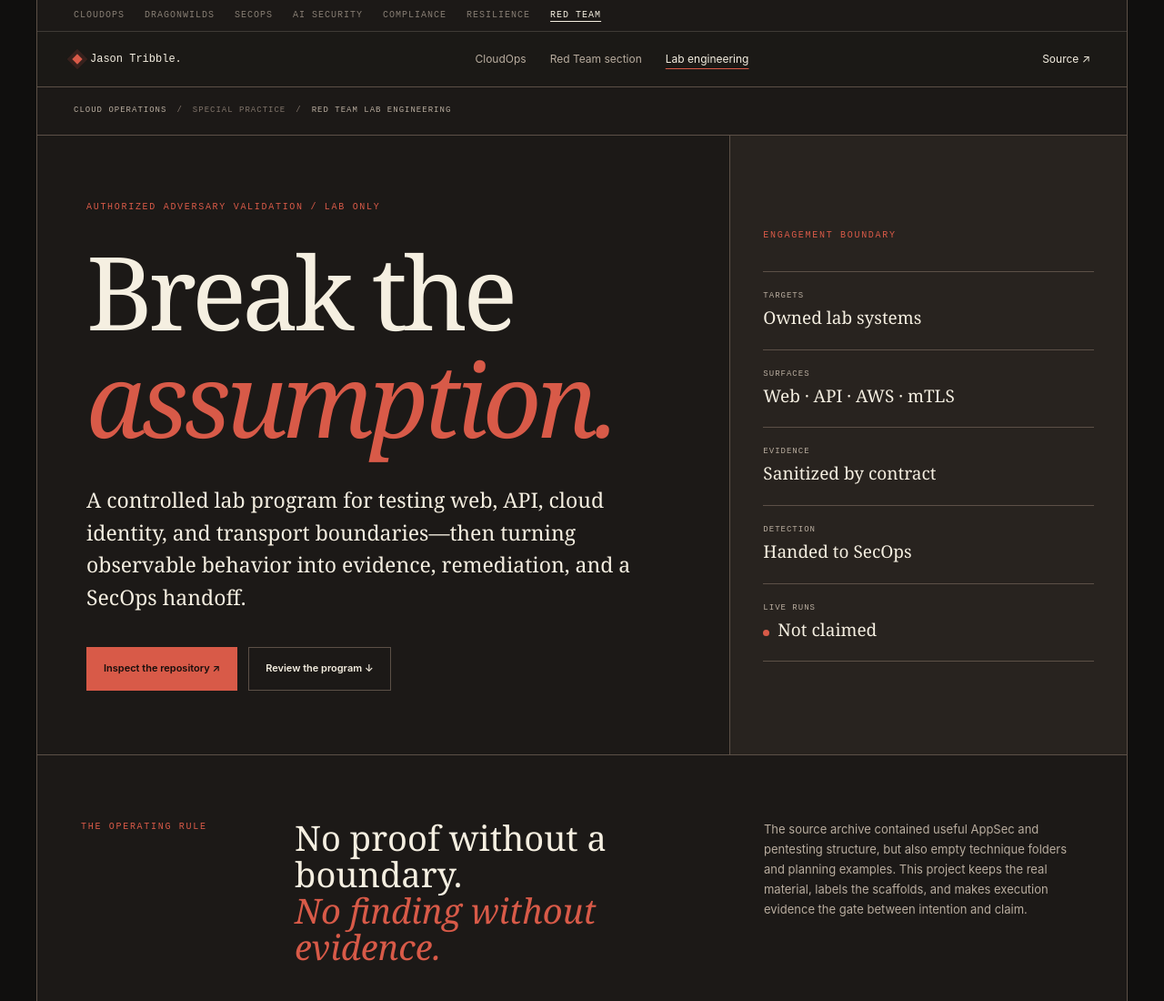
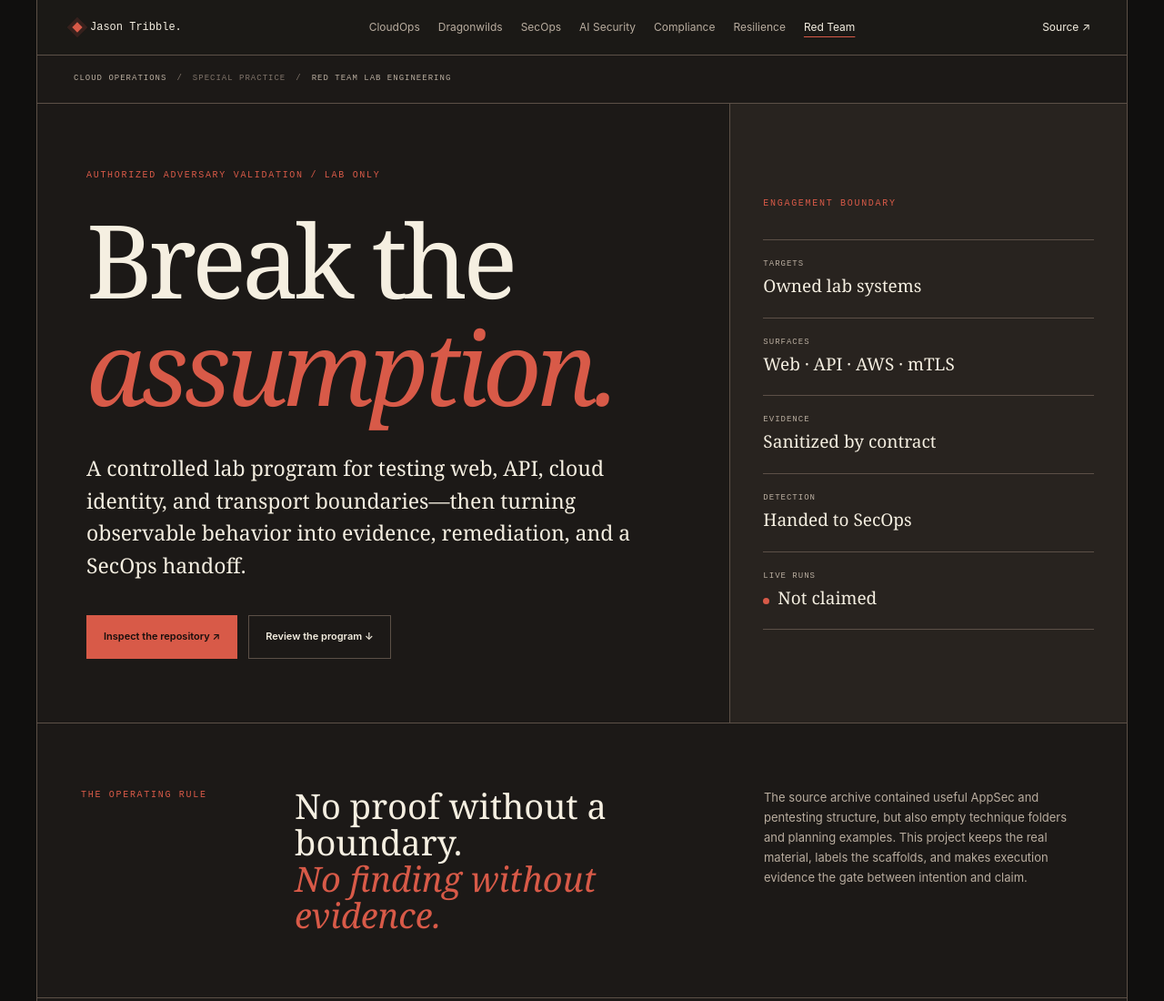
Before and after one commit to CloudSec-Jay/red-team-lab-engineering, a plain HTML site: page docs/index.html in a window 1280 px wide. Shown: the top 1100 px of the page at 91% size. Drawn offline with Linux system fonts and the light colour scheme; a web font is replaced by a local one.

Commit message:
Put portfolio site links in header navigation (#2)
Edited by Claude

```diff
--- a/docs/assets/site.css
+++ b/docs/assets/site.css
@@ -118,8 +118,9 @@ nav a[aria-current] { color: var(--ink); text-decoration: underline; text-decora
   html { scroll-behavior: auto; }
 }
 
-/* Shared bar linking every portfolio Pages site; inherits this site's colors. */
-.pages-bar { display: flex; gap: 6px 22px; overflow-x: auto; padding: 9px 40px; border-bottom: 1px solid color-mix(in srgb, currentColor 22%, transparent); font: 500 10px/1.6 "JetBrains Mono", ui-monospace, monospace; letter-spacing: 1px; text-transform: uppercase; white-space: nowrap; scrollbar-width: none; }
-.pages-bar a { color: inherit; opacity: .68; text-decoration: none; }
-.pages-bar a:hover, .pages-bar a[aria-current] { opacity: 1; text-decoration: underline; text-underline-offset: 4px; }
-@media (max-width: 680px) { .pages-bar { padding: 9px 24px; } }
+/* Header nav carries links to every portfolio Pages site. */
+.site-header nav { flex-wrap: wrap; gap: 8px 20px; }
+@media (max-width: 1100px) {
+  .site-header { flex-wrap: wrap; }
+  .site-header nav { order: 3; width: 100%; }
+}
--- a/docs/index.html
+++ b/docs/index.html
@@ -11,18 +11,13 @@
   <link rel="preconnect" href="https://fonts.googleapis.com">
   <link rel="preconnect" href="https://fonts.gstatic.com" crossorigin>
   <link href="https://fonts.googleapis.com/css2?family=Playfair+Display:ital,wght@0,400;0,700;1,400&amp;family=JetBrains+Mono:wght@400;500&amp;family=Inter:wght@400;500;600&amp;display=swap" rel="stylesheet">
-  <link rel="stylesheet" href="assets/site.css?v=20261011-pages">
+  <link rel="stylesheet" href="assets/site.css?v=20261011-header">
 </head>
 <body>
   <a class="skip" href="#content">Skip to content</a>
-  <nav class="pages-bar" aria-label="Portfolio sites"><a href="https://cloudsec-jay.github.io/cloud-ops-engineering/">CloudOps</a><a href="https://cloudsec-jay.github.io/dragonwilds-aws/">Dragonwilds</a><a href="https://cloudsec-jay.github.io/k8s-secops-platform/">SecOps</a><a href="https://cloudsec-jay.github.io/ai-ml-security/">AI Security</a><a href="https://cloudsec-jay.github.io/compliance-guardrails-integrity/">Compliance</a><a href="https://cloudsec-jay.github.io/cloud-resilience-recovery/">Resilience</a><a href="https://cloudsec-jay.github.io/red-team-lab-engineering/" aria-current="page">Red Team</a></nav>
   <header class="site-header">
     <a class="brand" href="https://cloudsec-jay.github.io/cloud-ops-engineering/"><span class="signal" aria-hidden="true"></span>Jason Tribble.</a>
-    <nav aria-label="Project navigation">
-      <a href="https://cloudsec-jay.github.io/cloud-ops-engineering/">CloudOps</a>
-      <a href="https://cloudsec-jay.github.io/cloud-ops-engineering/#red-team">Red Team section</a>
-      <a href="./" aria-current="page">Lab engineering</a>
-    </nav>
+    <nav aria-label="Portfolio navigation"><a href="https://cloudsec-jay.github.io/cloud-ops-engineering/">CloudOps</a><a href="https://cloudsec-jay.github.io/dragonwilds-aws/">Dragonwilds</a><a href="https://cloudsec-jay.github.io/k8s-secops-platform/">SecOps</a><a href="https://cloudsec-jay.github.io/ai-ml-security/">AI Security</a><a href="https://cloudsec-jay.github.io/compliance-guardrails-integrity/">Compliance</a><a href="https://cloudsec-jay.github.io/cloud-resilience-recovery/">Resilience</a><a href="https://cloudsec-jay.github.io/red-team-lab-engineering/" aria-current="page">Red Team</a></nav>
     <a class="header-link" href="https://github.com/CloudSec-Jay/red-team-lab-engineering">Source ↗</a>
   </header>
 
```
